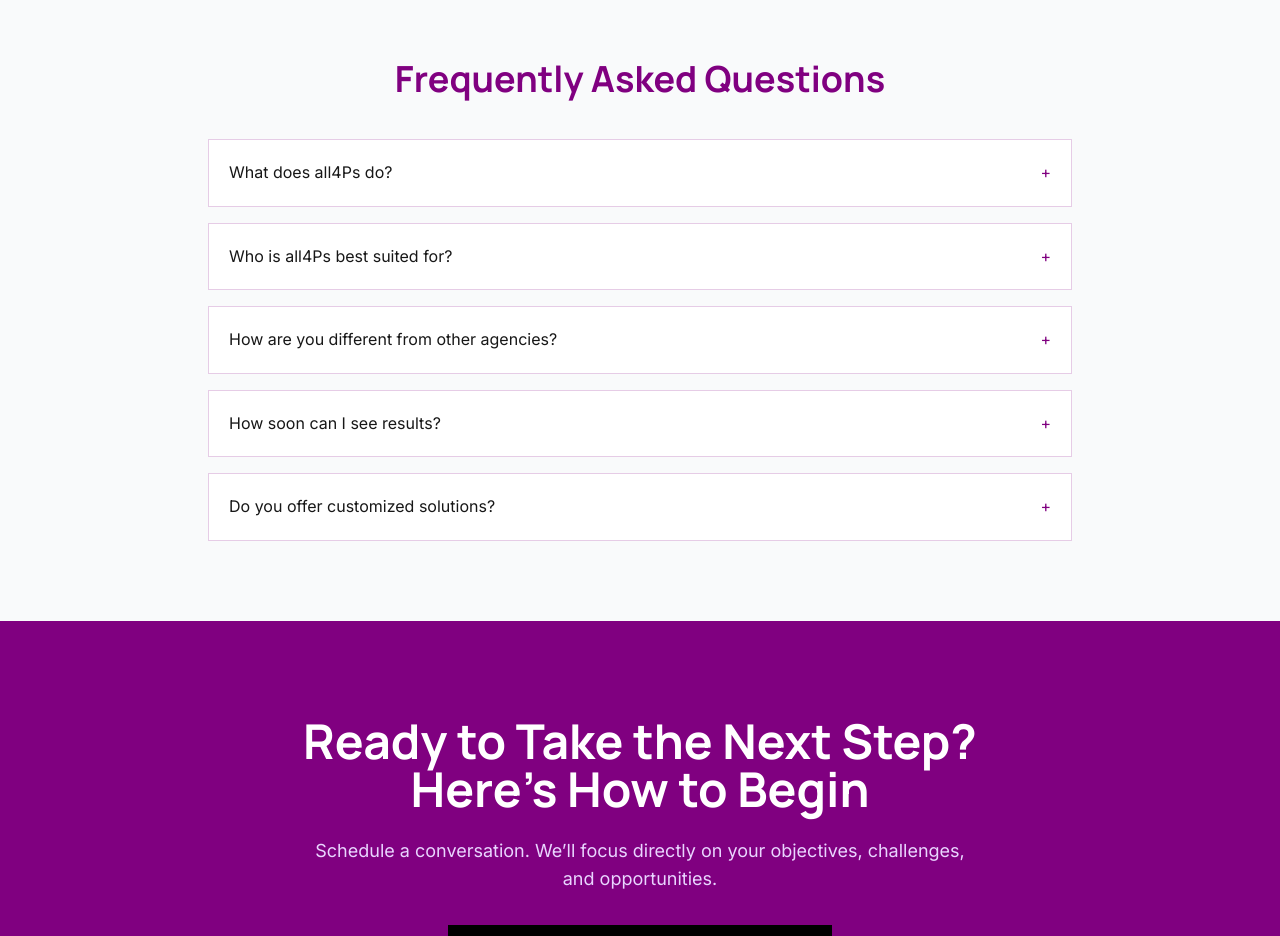
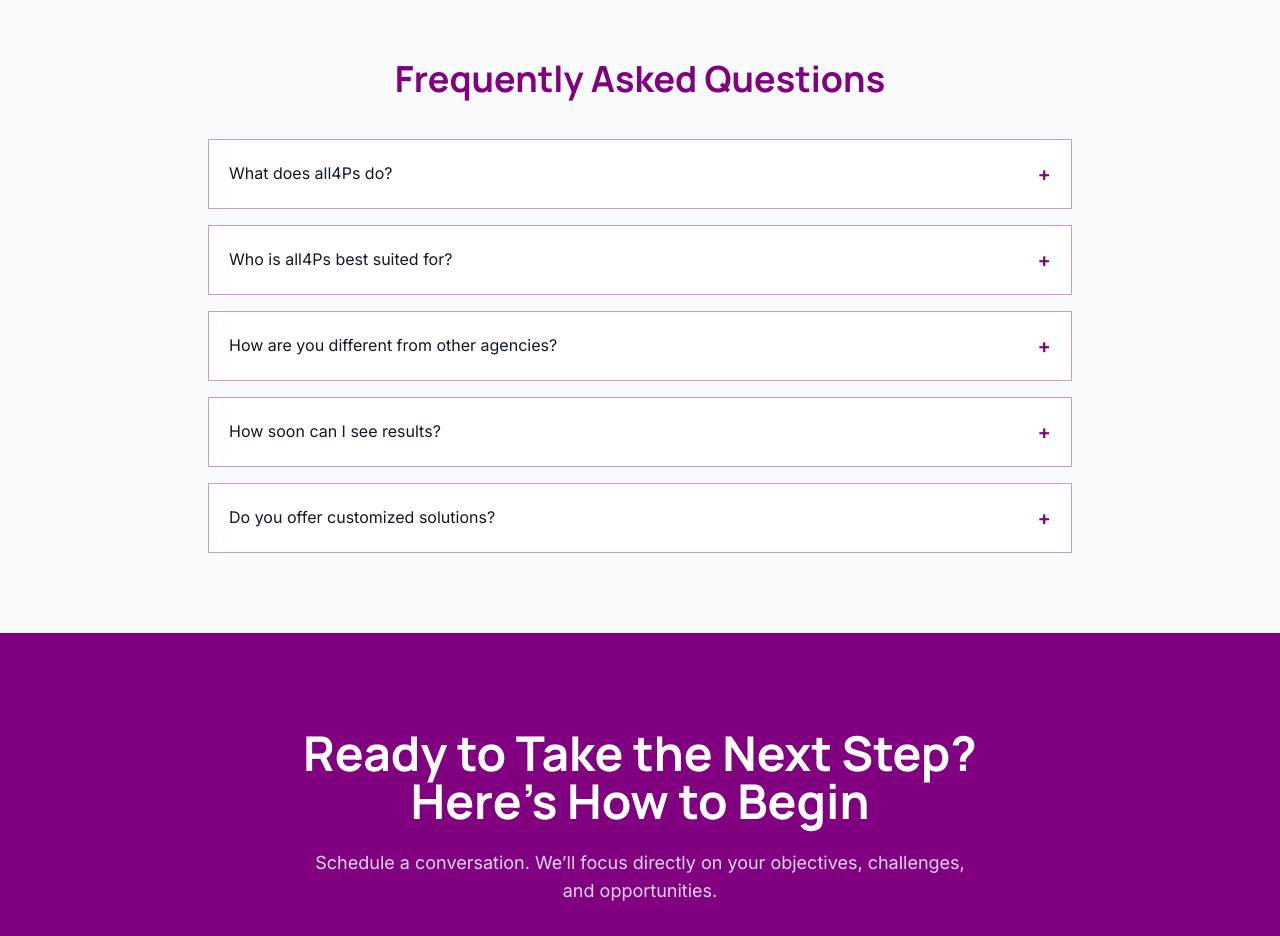
Before and after one commit to KulasekharRamanaboyina/all4ps, a Next.js app: page / in a window 1280 px wide. Shown: the part 3700-4636 px from the top of the page. Built offline with nearby package versions, Linux system fonts and the light colour scheme.

Commit message:
screen text issue fixed in faqs

```diff
--- a/app/components/FAQSection.tsx
+++ b/app/components/FAQSection.tsx
@@ -14,19 +14,19 @@
 
         <div className="space-y-4">
           {faqs.map((item: any, i: number) => (
-            <div key={i} className="border border-brand-purple/20 p-5 bg-white">
+            <div key={i} className="border border-brand-purple/40 p-5 bg-white">
               <button
-                className="w-full text-left flex justify-between"
+                className="w-full text-left flex justify-between items-center font-medium text-gray-900"
                 onClick={() => setOpen(open === i ? null : i)}
               >
                 {item.q}
-                <span className="text-brand-purple">
+                <span className="text-brand-purple text-xl font-semibold">
                   {open === i ? "−" : "+"}
                 </span>
               </button>
 
               {open === i && (
-                <p className="mt-3 text-gray-600 border-l-4 border-brand-purple pl-4">
+                <p className="mt-3 text-gray-700 border-l-4 border-brand-purple pl-4">
                   {item.a}
                 </p>
               )}
```
